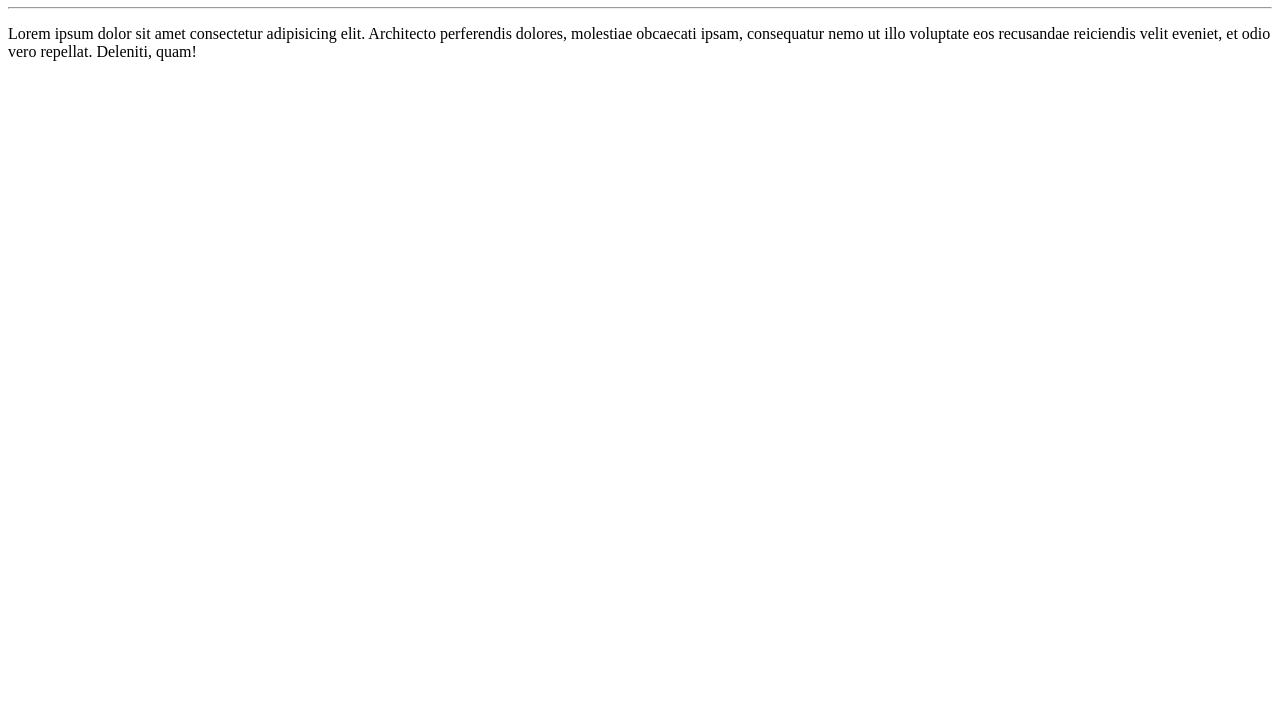
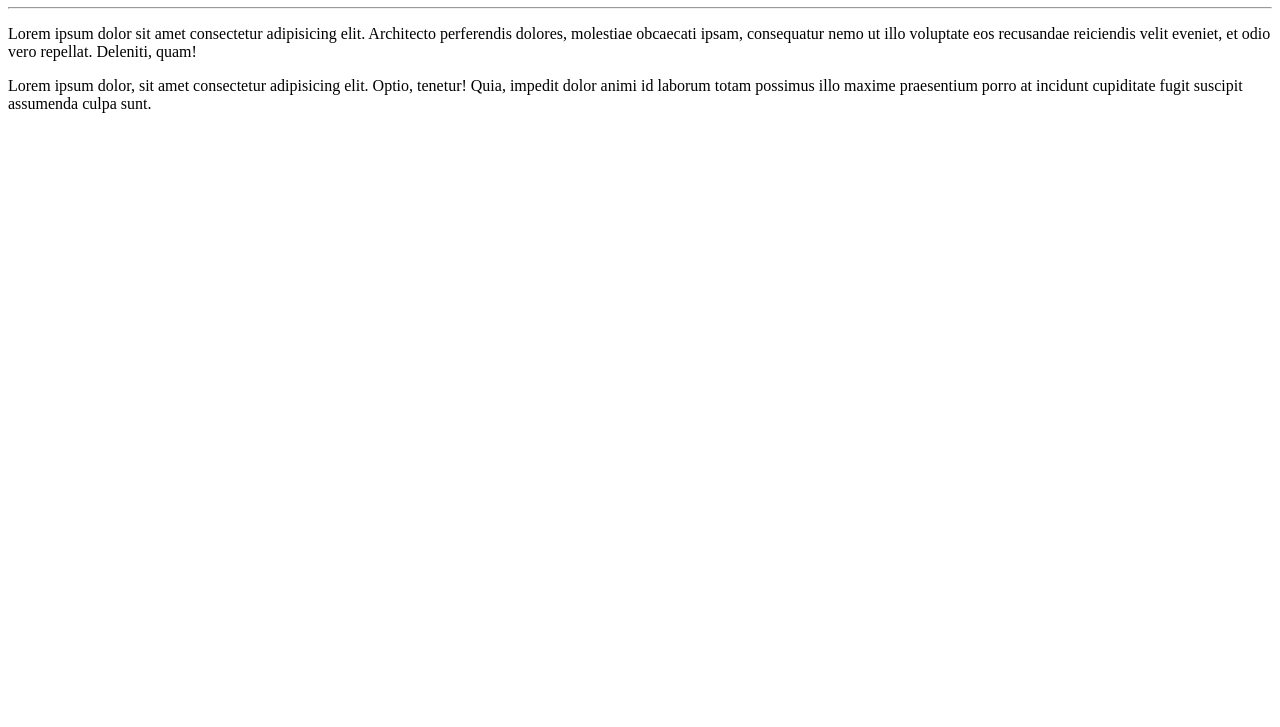
Before and after one commit to huannvictor/Ola-Mundo, a plain HTML site: page siteExemplo/index.html in a window 1280 px wide. Shown: the part 73-800 px from the top of the page. Drawn offline with Linux system fonts and the light colour scheme.

Commit message:
adicionei um parágrafo

```diff
--- a/siteExemplo/index.html
+++ b/siteExemplo/index.html
@@ -10,5 +10,6 @@
     <h1>Olá, Mundo!</h1>
     <hr>
     <p>Lorem ipsum dolor sit amet consectetur adipisicing elit. Architecto perferendis dolores, molestiae obcaecati ipsam, consequatur nemo ut illo voluptate eos recusandae reiciendis velit eveniet, et odio vero repellat. Deleniti, quam!</p>
+    <p>Lorem ipsum dolor, sit amet consectetur adipisicing elit. Optio, tenetur! Quia, impedit dolor animi id laborum totam possimus illo maxime praesentium porro at incidunt cupiditate fugit suscipit assumenda culpa sunt.</p>
 </body>
 </html>
```
